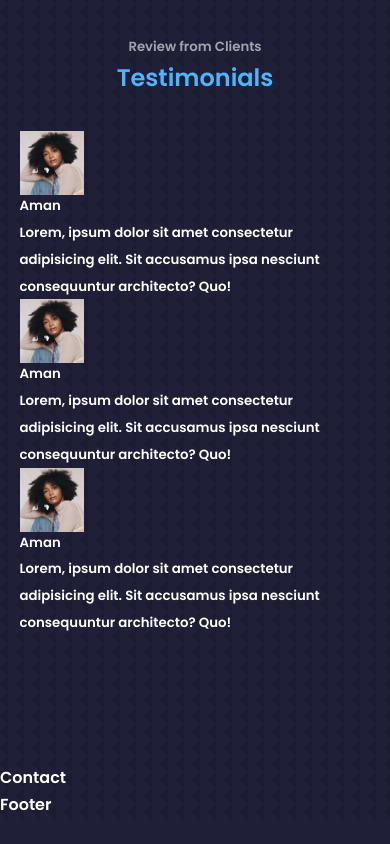
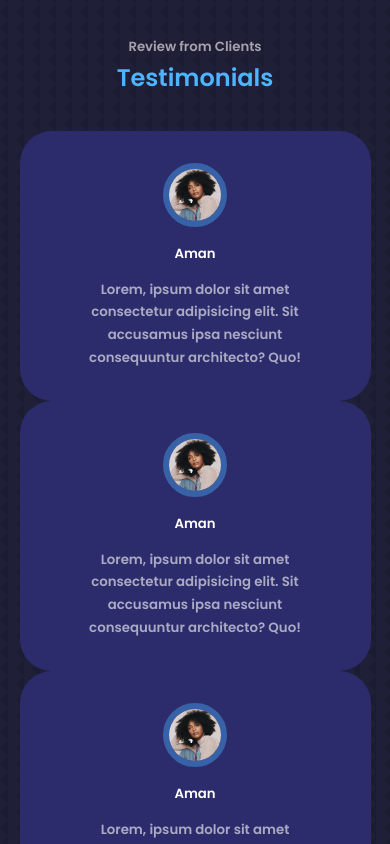
Before and after one commit to manish257/portfolio, a React (Create React App) app: page / in a window 390 px wide. Shown: the part 7740-8584 px from the top of the page. Before the commit the page ends 8558 px from the top, so only its background shows below. Built offline with nearby package versions, Linux system fonts and the light colour scheme.

Commit message:
testimonials css complete

```diff
--- a/src/components/Testimonials/Testimonials.css
+++ b/src/components/Testimonials/Testimonials.css
@@ -6,5 +6,47 @@
 .client__avatar {
     width: 4rem;
     aspect-ratio: 1/1;
+    overflow: hidden;
+    border-radius: 50%;
+    margin: 0 auto 1rem;
+    border: 0.4rem solid var(--color-primary-variant);
+}
+
+.testimonial {
+    background: var(--color-bg-variant);
+    text-align: center;
+    padding: 2rem;
+    border-radius: 2rem;
+    user-select: none;
+}
+
+.client__review {
+    color: var(--color-light);
+    font-weight: 300;
+    display: block;
+    width: 80%;
+    margin: 0.8rem auto 0;
+}
+
+/* media queries ( medium devices ) */
+
+@media screen and (max-width: 1024px) {
+    .container.testimonials__container {
+        width: 60%;
+    }
 
 }
+
+
+/* media queries ( medium devices ) */
+
+@media screen and (max-width: 600px) {
+    .container.testimonials__container {
+        width: var(--container-width-sm);
+    }
+
+    .client__review {
+        width: var(--container-width-sm);
+    }
+
+}
```
